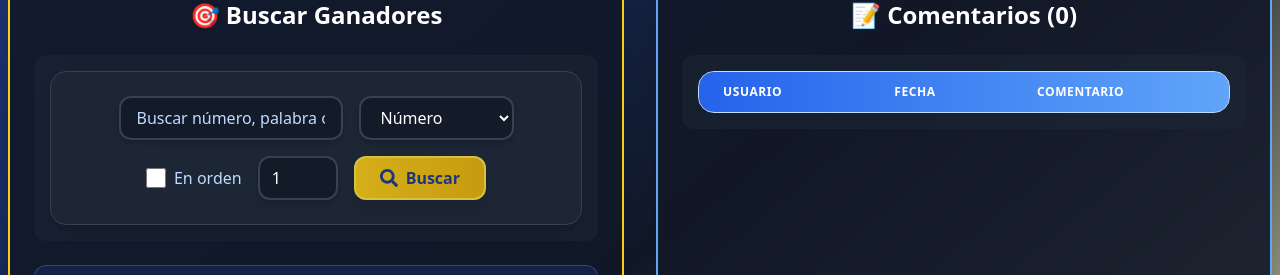
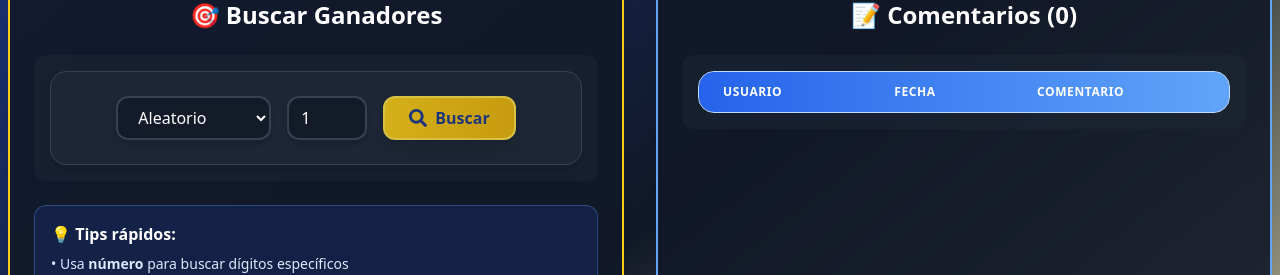
Before and after one commit to Fiutwer09/Sorteos-Facilisimo, a React (Vite) app in the folder sorteos-facifacilisimo/: page /sorteo in a window 1280 px wide. Shown: the part 371-646 px from the top of the page. Built offline with nearby package versions, Linux system fonts and the light colour scheme.

Commit message:
filtro_aleatorio

```diff
--- a/sorteos-facifacilisimo/src/components/Filters.tsx
+++ b/sorteos-facifacilisimo/src/components/Filters.tsx
@@ -7,7 +7,7 @@ export interface FiltersProps {
 
 const Filters: React.FC<FiltersProps> = ({ onSearch }) => {
   const [query, setQuery] = useState('');
-  const [type, setType] = useState('numero');
+  const [type, setType] = useState('aleatorio');
   const [orden, setOrden] = useState(false);
   const [maxWinners, setMaxWinners] = useState(1);
 
@@ -22,22 +22,25 @@ const Filters: React.FC<FiltersProps> = ({ onSearch }) => {
       onSubmit={handleSearch}
       className="w-full flex flex-wrap gap-4 items-center justify-center bg-gray-800/70 rounded-2xl p-6 shadow-lg border border-gray-700"
     >
-      <input
-        type="text"
-        placeholder="Buscar número, palabra o marcador..."
-        value={query}
-        onChange={e => setQuery(e.target.value)}
-        className="w-56 px-4 py-2 rounded-xl bg-gray-900/80 border-2 border-gray-700 focus:border-blue-500 focus:ring-2 focus:ring-blue-400 text-white placeholder:text-blue-200 shadow-md transition-all duration-200 outline-none text-base"
-      />
       <select
         value={type}
         onChange={e => setType(e.target.value)}
         className="px-4 py-2 rounded-xl bg-gray-900/80 border-2 border-gray-700 focus:border-yellow-400 focus:ring-2 focus:ring-yellow-300 text-white shadow-md transition-all duration-200 outline-none text-base cursor-pointer"
       >
+        <option value="aleatorio">Aleatorio</option>
         <option value="numero">Número</option>
         <option value="palabra">Palabra clave</option>
         <option value="marcador">Marcador</option>
       </select>
+      {type !== 'aleatorio' && (
+        <input
+          type="text"
+          placeholder="Buscar número, palabra o marcador..."
+          value={query}
+          onChange={e => setQuery(e.target.value)}
+          className="w-56 px-4 py-2 rounded-xl bg-gray-900/80 border-2 border-gray-700 focus:border-blue-500 focus:ring-2 focus:ring-blue-400 text-white placeholder:text-blue-200 shadow-md transition-all duration-200 outline-none text-base"
+        />
+      )}
       {type === 'numero' && (
         <label className="flex items-center gap-2 text-blue-200 cursor-pointer select-none">
           <input
--- a/sorteos-facifacilisimo/src/components/FiltersFacebook.tsx
+++ b/sorteos-facifacilisimo/src/components/FiltersFacebook.tsx
@@ -7,7 +7,7 @@ export interface FiltersFacebookProps {
 
 const FiltersFacebook: React.FC<FiltersFacebookProps> = ({ onSearch }) => {
   const [query, setQuery] = useState('');
-  const [type, setType] = useState('numero');
+  const [type, setType] = useState('aleatorio');
   const [orden, setOrden] = useState(false);
   const [maxWinners, setMaxWinners] = useState(1);
 
@@ -22,22 +22,25 @@ const FiltersFacebook: React.FC<FiltersFacebookProps> = ({ onSearch }) => {
       onSubmit={handleSearch}
       className="w-full flex flex-wrap gap-4 items-center justify-center bg-gray-800/70 rounded-2xl p-6 shadow-lg border border-gray-700"
     >
-      <input
-        type="text"
-        placeholder="Buscar en comentarios de Facebook..."
-        value={query}
-        onChange={e => setQuery(e.target.value)}
-        className="w-56 px-4 py-2 rounded-xl bg-gray-900/80 border-2 border-gray-700 focus:border-blue-500 focus:ring-2 focus:ring-blue-400 text-white placeholder:text-blue-200 shadow-md transition-all duration-200 outline-none text-base"
-      />
       <select
         value={type}
         onChange={e => setType(e.target.value)}
         className="px-4 py-2 rounded-xl bg-gray-900/80 border-2 border-gray-700 focus:border-yellow-400 focus:ring-2 focus:ring-yellow-300 text-white shadow-md transition-all duration-200 outline-none text-base cursor-pointer"
       >
+        <option value="aleatorio">Aleatorio</option>
         <option value="numero">Número</option>
         <option value="palabra">Palabra clave</option>
         <option value="marcador">Marcador</option>
       </select>
+      {type !== 'aleatorio' && (
+        <input
+          type="text"
+          placeholder="Buscar en comentarios de Facebook..."
+          value={query}
+          onChange={e => setQuery(e.target.value)}
+          className="w-56 px-4 py-2 rounded-xl bg-gray-900/80 border-2 border-gray-700 focus:border-blue-500 focus:ring-2 focus:ring-blue-400 text-white placeholder:text-blue-200 shadow-md transition-all duration-200 outline-none text-base"
+        />
+      )}
       {type === 'numero' && (
         <label className="flex items-center gap-2 text-blue-200 cursor-pointer select-none">
           <input
--- a/sorteos-facifacilisimo/src/pages/GanadoresPage.tsx
+++ b/sorteos-facifacilisimo/src/pages/GanadoresPage.tsx
@@ -77,8 +77,13 @@ const GanadoresPage = () => {
       doc.text('Ganadores del Sorteo', 70, 25);
       autoTable(doc, {
         startY: 50,
-        head: [['#', 'Usuario', 'Comentario']],
-        body: ganadores.map((w, i) => [i + 1, w.username, w.comment]),
+        head: [['#', 'Usuario', 'Comentario', 'Plataforma']],
+        body: ganadores.map((w, i) => [
+          i + 1,
+          w.username,
+          w.comment.replace(/([\u2700-\u27BF]|[\uE000-\uF8FF]|[\uD83C-\uDBFF\uDC00-\uDFFF]+|[\u2011-\u26FF]|\uD83D[\uDE00-\uDE4F])/g, ''),
+          w.platform ? (w.platform === 'instagram' ? 'Instagram' : 'Facebook') : ''
+        ]),
         styles: {
           fontSize: 12,
           cellPadding: 4,
@@ -95,7 +100,8 @@ const GanadoresPage = () => {
         columnStyles: {
           0: { halign: 'center', cellWidth: 12 },
           1: { cellWidth: 40 },
-          2: { cellWidth: 120 },
+          2: { cellWidth: 80 },
+          3: { cellWidth: 30, halign: 'center' },
         },
         margin: { left: 10, right: 10 },
       });
@@ -146,6 +152,7 @@ const GanadoresPage = () => {
           {ganadores.map((winner, idx) => (
             <li key={idx} className="mb-2 border-b border-gray-700 pb-1">
               <span className="font-bold text-base text-blue-400">{idx + 1}. {winner.username}</span>
+              <span className="ml-2 text-xs px-2 py-0.5 rounded-full bg-gray-200 text-gray-800 font-semibold align-middle">{winner.platform ? (winner.platform === 'instagram' ? 'Instagram' : 'Facebook') : ''}</span>
               <div className="text-gray-200 text-sm">{winner.comment}</div>
             </li>
           ))}
--- a/sorteos-facifacilisimo/src/pages/SorteoPage.tsx
+++ b/sorteos-facifacilisimo/src/pages/SorteoPage.tsx
@@ -46,8 +46,8 @@ const SorteoPage = () => {
     if (plat === 'ambos') {
       const contentIG = localStorage.getItem('comentarios_instagram') || '';
       const contentFB = localStorage.getItem('comentarios_facebook') || '';
-      const parsedIG = parseComments(contentIG);
-      const parsedFB = parseCommentsFacebook(contentFB);
+      const parsedIG = parseComments(contentIG).map(c => ({ ...c, platform: 'instagram' }));
+      const parsedFB = parseCommentsFacebook(contentFB).map(c => ({ ...c, platform: 'facebook' }));
       setCommentsInstagram(parsedIG);
       setCommentsFacebook(parsedFB);
       setComments([...parsedIG, ...parsedFB]);
@@ -55,10 +55,10 @@ const SorteoPage = () => {
     } else {
       const content = localStorage.getItem('comentarios');
       if (plat === 'facebook') {
-        const parsed = parseCommentsFacebook(content || '');
+        const parsed = parseCommentsFacebook(content || '').map(c => ({ ...c, platform: 'facebook' }));
         setComments(parsed);
       } else {
-        const parsed = parseComments(content || '');
+        const parsed = parseComments(content || '').map(c => ({ ...c, platform: 'instagram' }));
         setComments(parsed);
       }
       setActiveFilter(plat || 'instagram');
@@ -80,13 +80,17 @@ const SorteoPage = () => {
 
   const handleSearch = (query: string, type: string, orden: boolean, maxWinners: number) => {
     setSearchTerm(query);
-    if (!query) {
+    if (type !== 'aleatorio' && !query) {
       toast.current?.show({ severity: 'warn', summary: 'Búsqueda vacía', detail: 'Ingresa un criterio de búsqueda.', life: 2500 });
       return;
     }
 
     let found: CommentBlock[] = [];
-    if (type === 'numero') {
+    if (type === 'aleatorio') {
+      // Selección aleatoria sin repetir
+      const shuffled = [...comments].sort(() => 0.5 - Math.random());
+      found = shuffled.slice(0, maxWinners);
+    } else if (type === 'numero') {
       if (orden) {
         found = comments.filter(c => c.comment.replace(/\s/g, '').includes(query));
       } else {
```
